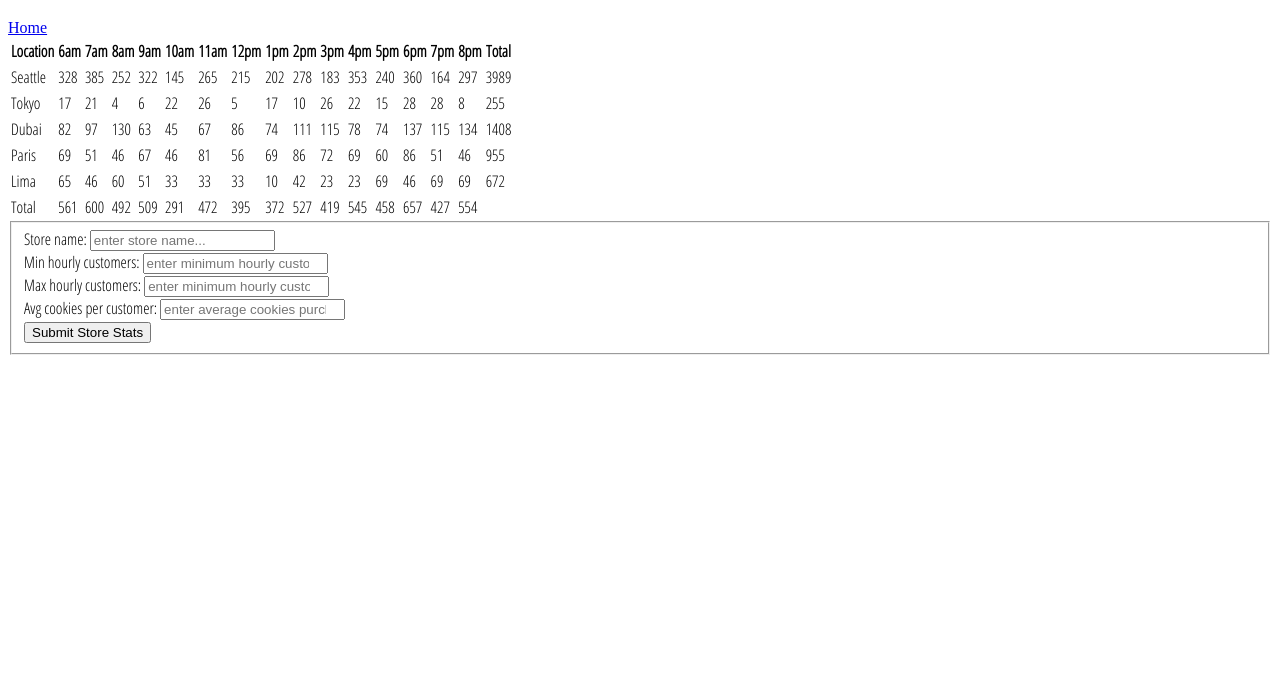
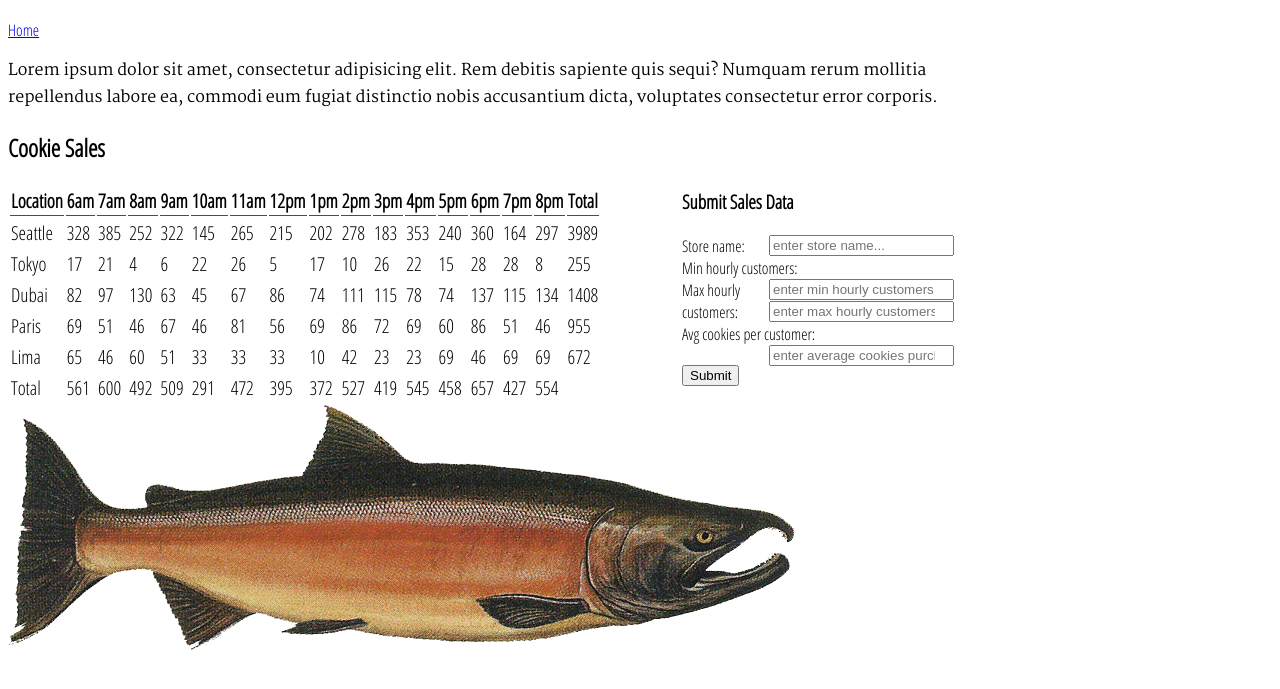
Before and after one commit to egconley/cookie-stand, a plain HTML site: page sales.html in a window 1280 px wide. Shown: the part 87-776 px from the top of the page. Drawn offline with Linux system fonts and the light colour scheme; a web font is replaced by a local one.

Commit message:
table and form positioning, paragraph font added, salmon image added

```diff
--- a/sales.html
+++ b/sales.html
@@ -1,44 +1,45 @@
 <!DOCTYPE html>
 <html lang="en">
+
 <head>
   <meta charset="UTF-8">
   <meta name="viewport" content="width=device-width, initial-scale=1.0">
   <meta http-equiv="X-UA-Compatible" content="ie=edge">
   <link rel="stylesheet" href="style.css">
-  <link href="https://fonts.googleapis.com/css?family=Annie+Use+Your+Telescope|Crafty+Girls|Delius|Gloria+Hallelujah|Gochi+Hand|Handlee|Liu+Jian+Mao+Cao|Muli|Nanum+Brush+Script|Nothing+You+Could+Do|Open+Sans+Condensed:300|Patrick+Hand|Patrick+Hand+SC|Poppins|Reenie+Beanie|Sue+Ellen+Francisco&display=swap" rel="stylesheet">
+  <link href="https://fonts.googleapis.com/css?family=Gloria+Hallelujah|Martel|Open+Sans+Condensed:300&display=swap"
+    rel="stylesheet">
   <title>Store Sales</title>
 </head>
+
 <body>
   <h1 id="parentElement"></h1>
   <a href="index.html">Home</a>
+  <p>Lorem ipsum dolor sit amet, consectetur adipisicing elit. Rem debitis sapiente quis sequi? Numquam rerum mollitia
+    repellendus labore ea, commodi eum fugiat distinctio nobis accusantium dicta, voluptates consectetur error corporis.
+  </p>
+  <h2>Cookie Sales</h2>
     <table id="tableData"></table>
     <form id="user-form">
       <fieldset>
-      <!-- <label>Enter blah:</label>
-      <input id="inputEl" type="text" placeholder="enter blah">
-      <button value="submit">Submit</button>
-      <br> -->
-
+        <h3>Submit Sales Data</h2>
         <label>Store name:</label>
         <input id="storeNameInputEl" type="text" placeholder="enter store name...">
         <br>
-
         <label>Min hourly customers:</label>
-      <input id="minHourlyCustInputEl" type="number" placeholder="enter minimum hourly customers...">
+        <input id="minHourlyCustInputEl" type="number" placeholder="enter min hourly customers...">
         <br>
-
         <label>Max hourly customers:</label>
-      <input id="maxHourlyCustInputEl" type="number" placeholder="enter minimum hourly customers...">
+        <input id="maxHourlyCustInputEl" type="number" placeholder="enter max hourly customers...">
         <br>
-
         <label>Avg cookies per customer:</label>
-      <input id="avgCustCookiesInputEl" type="number" placeholder="enter average cookies purchase per customer...">
+        <input id="avgCustCookiesInputEl" type="number" placeholder="enter average cookies purchases per customer...">
         <br>
-
-      <button value="submit">Submit Store Stats</button>
-
+        <button value="submit">Submit</button>
       </fieldset>
     </form>
+
+  <img src="assets/salmon.png" alt="">
   <script src="app.js"></script>
 </body>
+
 </html>
--- a/style.css
+++ b/style.css
@@ -1,29 +1,78 @@
+/* TO DO; */
+
+/* Specified different font colors for all three font usages */
+/* A background color for the default page background (make sure font colors have good contrast and are readable on this background) */
+/* A different background color for elements such boxes and tables (so make sure the font colors contrast against this well, too!) */
+/* Anything else you’d like to add related to style. But remember: simplicity, clarity, and consistency are good things in design. */
+/* Be thoughtful about layout and overall organization of the page. */
+/* /* Include all of the typical stuff that you’ll find on the home page of a business: locations, hours, contact information, some text about how awesome the business is, etc. Be creative, and again, think about what is meaningful to a typical end user. */
+
+body {
+  background-color: #fff;
+  width: 960px;
+}
 
 h1 {
-  /* font-family: 'Liu Jian Mao Cao', cursive; */
-  /* font-family: 'Reenie Beanie', cursive; */
   font-family: 'Gloria Hallelujah', cursive;
 }
 
-body {
-  background-color: #fff;
+p {
+  font-family: 'Martel', serif;
 }
 
-/* Table Styling */
-#tableData {
+h2, #tableData, fieldset, a {
   font-family: 'Open Sans Condensed', sans-serif;
 }
 
-/* Form Styling */
 fieldset {
-  font-family: 'Open Sans Condensed', sans-serif;
+  display: block;
+  margin-inline-start: 2px;
+  margin-inline-end: 2px;
+  padding-block-start: 0.3em;
+  padding-inline-start: 0.75em;
+  padding-inline-end: 0.75em;
+  padding-block-end: 0.625em;
+  min-inline-size: min-content;
+  border-width: 0px;
+}
+
+fieldset>h3 {
+  display: block;
+    font-size: 19.2px;
+    margin-block-start: 0em;
+    margin-block-end: 1em;
+    margin-inline-start: 0px;
+    margin-inline-end: 0px;
+    font-weight: bold;
+}
+
+fieldset>button {
+  margin-top: 1.5em;
+}
+
+th {
+  border-bottom: 1px solid red;
+}
+
+table {
+  float: left;
+  width: 500px;
+  font-size: 120%;
+}
+
+form {
+  float: right;
+  width: 300px;
+}
+
+input {
+  float: right;
 }
 
 /* Fonts */
 /*
-font-family: 'Liu Jian Mao Cao', cursive;
 font-family: 'Open Sans Condensed', sans-serif;
 font-family: 'Gloria Hallelujah', cursive;
-font-family: 'Reenie Beanie', cursive;
-font-family: 'Nanum Brush Script', cursive;
+
+font-family: 'Martel', serif;
 */
```
Also changed, not shown: index.html (+3 -2 lines), assets/salmon.png (added). Lines whose indentation alone changed are shown as unchanged.
